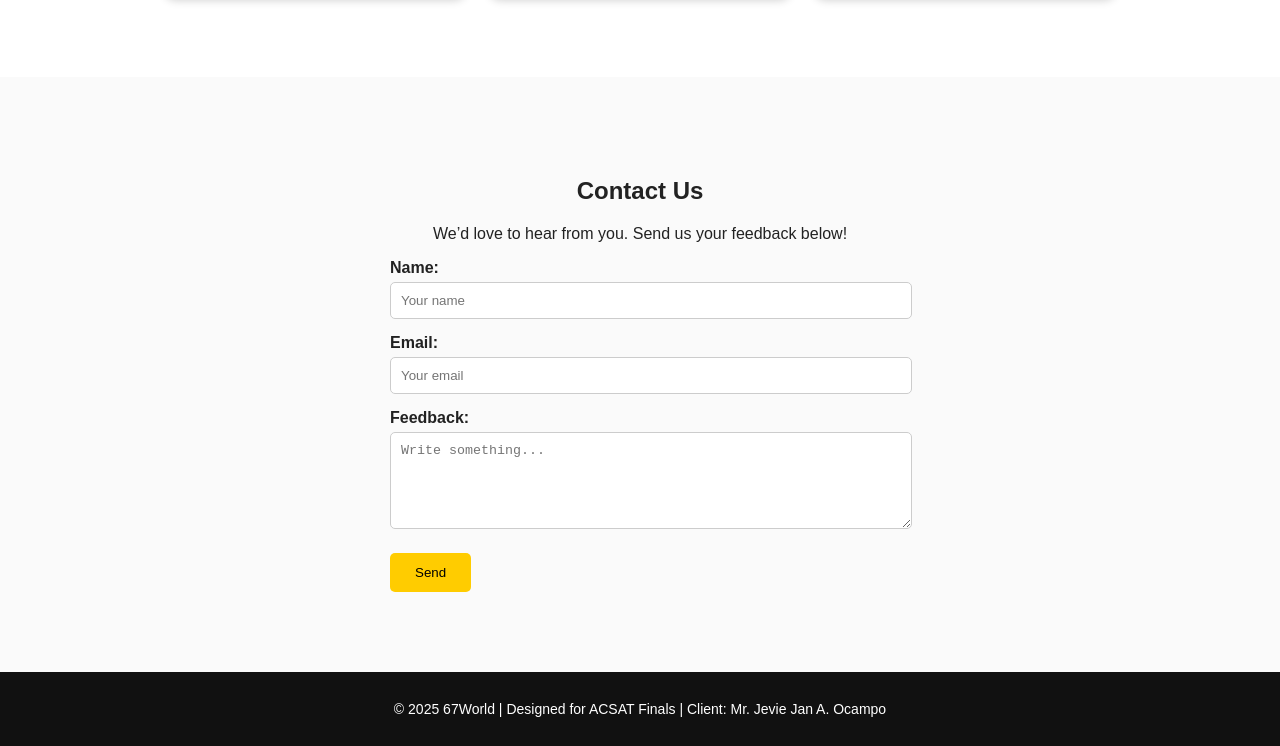
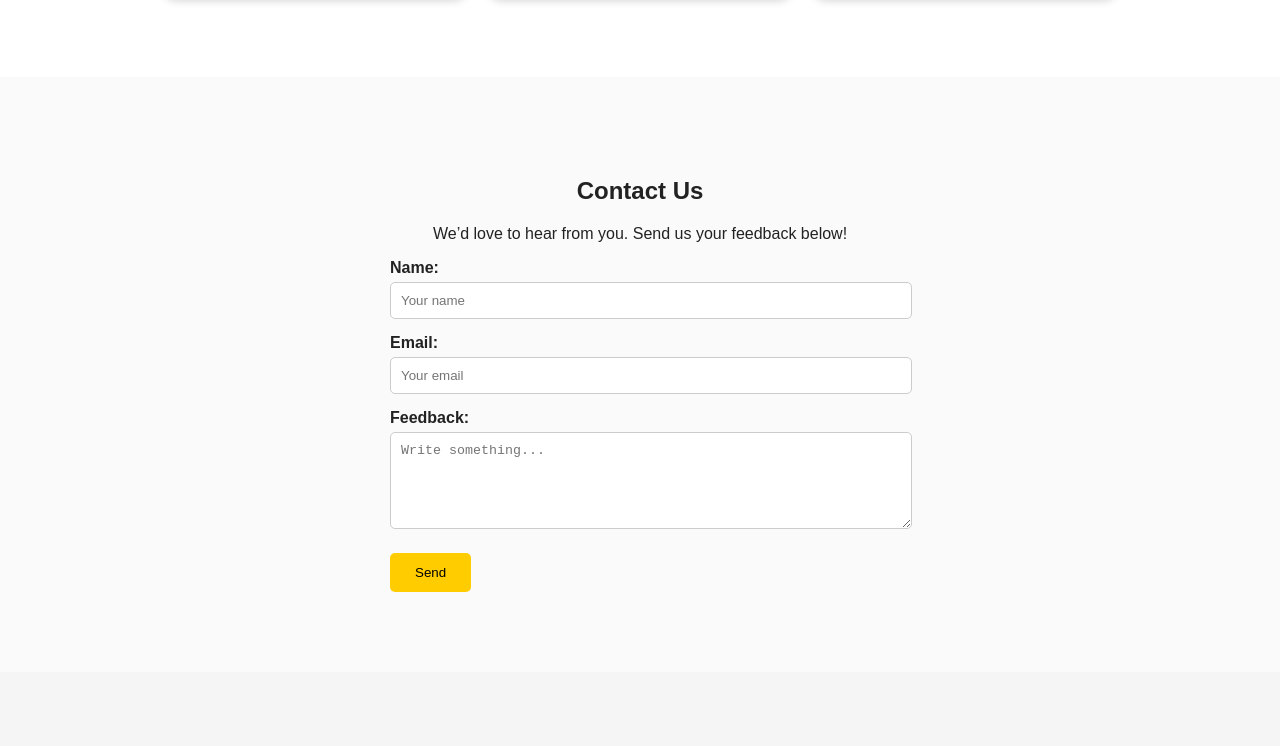
Before and after one commit to wbpartosastudent-cmd/Finals-Partosa-BSCS-251-1, a plain HTML site: page PROJECT NI WINXYBELLS/index.html in a window 1280 px wide. Shown: the part 1385-2131 px from the top of the page. After the commit the page ends 2057 px from the top, so only its background shows below. Drawn offline with Linux system fonts and the light colour scheme.

Commit message:
Update index.html
I remove foter

```diff
--- a/PROJECT NI WINXYBELLS/index.html
+++ b/PROJECT NI WINXYBELLS/index.html
@@ -105,9 +105,7 @@
     </form>
   </section>
 
-  <!-- FOOTER -->
-  <footer>
-    <p>© 2025 67World | Designed for ACSAT Finals | Client: Mr. Jevie Jan A. Ocampo</p>
-  </footer>
+
 </body>
+
 </html>
```
